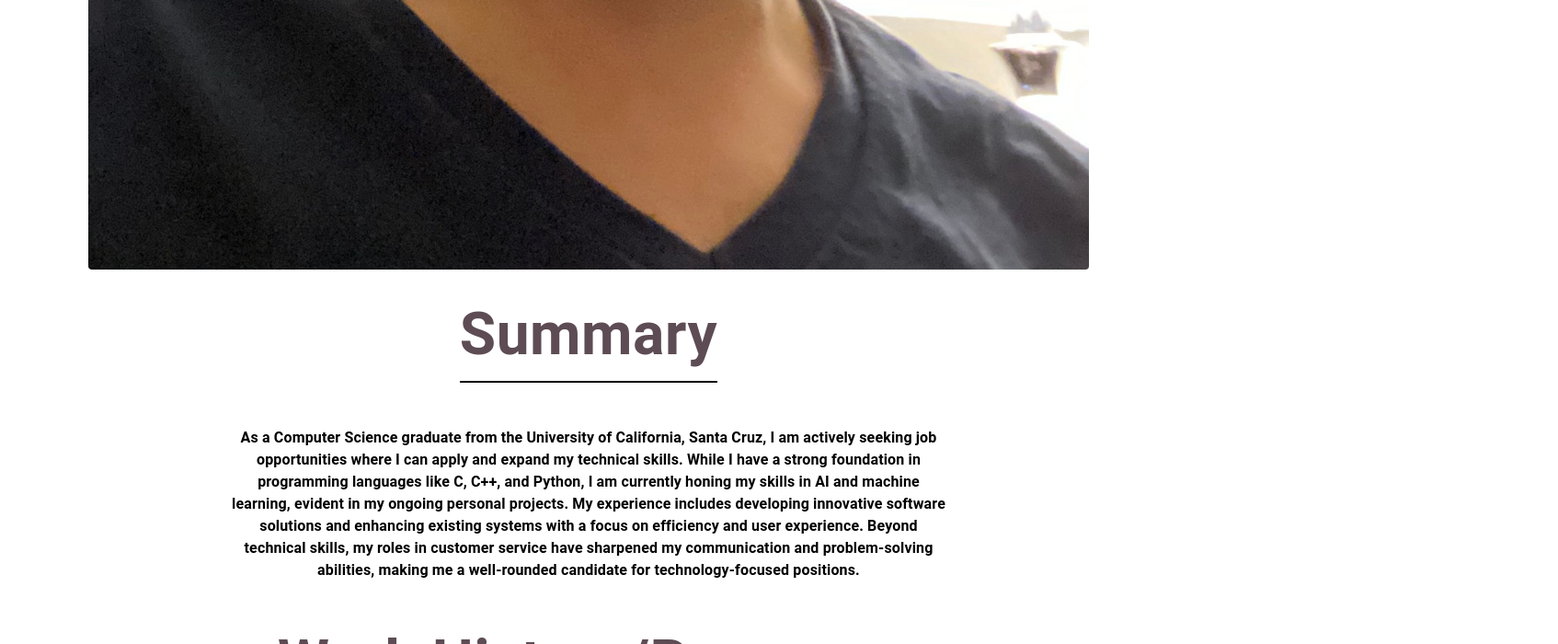
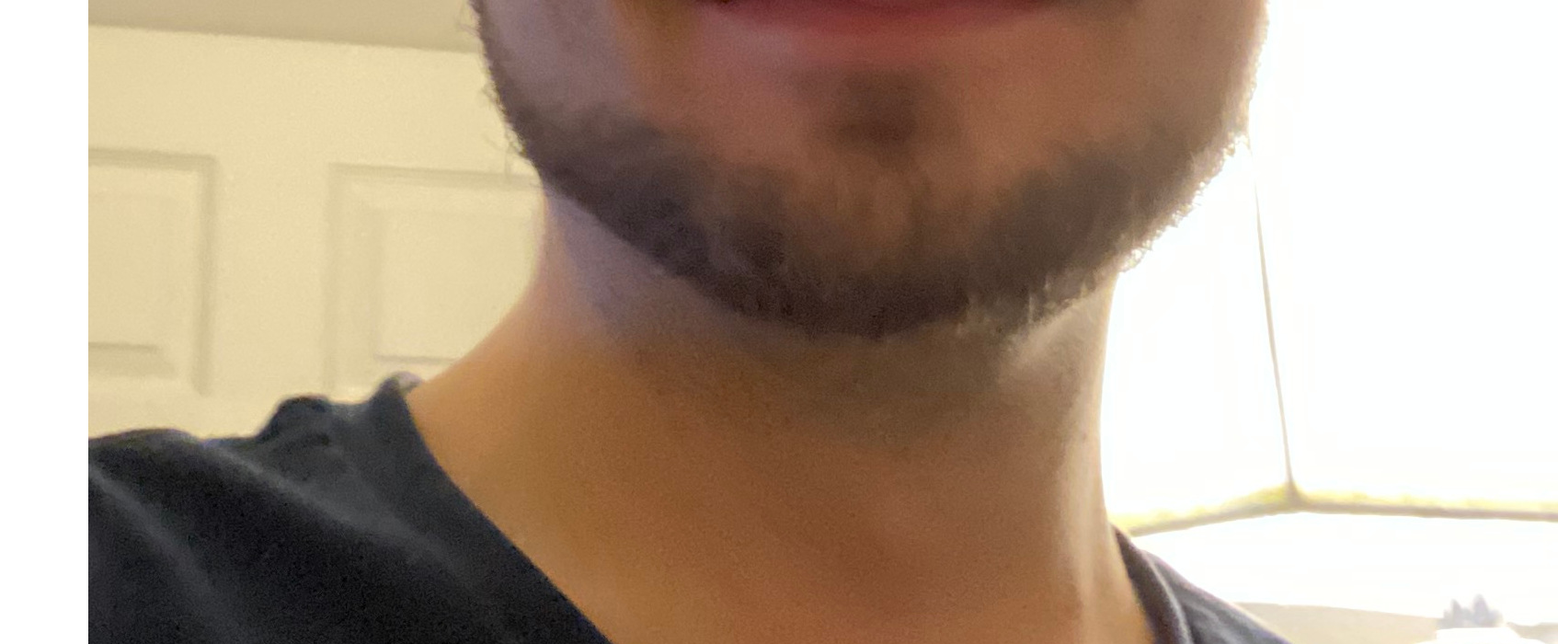
Before and after one commit to Jack-A-Cooper/jack-a-cooper.github.io, a React (Create React App) app in the folder my-app/: page / in a window 1280 px wide. Shown: the part 1666-2366 px from the top of the page at 92% size, 1694 px wide, since content can reach past the window. Built offline with nearby package versions, Linux system fonts and the light colour scheme.

Commit message:
Update Styles.js

```diff
--- a/my-app/src/components/Styles.js
+++ b/my-app/src/components/Styles.js
@@ -27,6 +27,7 @@ export const SectionContainerBox = styled(Box)(({ theme }) => ({
 
 // Container style
 export const ContainerBox = styled(Box)(({ theme }) => ({
+  display: 'flex',
   padding: theme.spacing(2),
   margin: '0 auto',
 }));
@@ -221,13 +222,15 @@ export const StyledButton = styled(Button)(({ theme }) => ({
 
 // Image Grid style
 export const ImageContainer = styled(Paper)(({ theme }) => ({
+  display: 'flex',
   textAlign: 'center',
   color: theme.palette.text.secondary,
 }));
 
 // Image style
 export const StyledImage = styled('img')(({ theme }) => ({
-  width: '100%',
+  display: 'flex',
+  width: 'auto',
   height: 'auto',
   borderRadius: theme.shape.borderRadius,
   backgroundColor: theme.palette.background.paper,
@@ -235,6 +238,7 @@ export const StyledImage = styled('img')(({ theme }) => ({
 
 // Large Image style
 export const LargeStyledImage = styled('img')(({ theme }) => ({
+  display: 'flex',
   width: 'auto',
   height: 'auto',
   maxWidth: '100%',
@@ -250,13 +254,13 @@ export const LargeStyledImage = styled('img')(({ theme }) => ({
   display: 'flex',
   alignItems: 'center',
   justifyContent: 'center',
-  maxWidth: '50%',
 }));
 
 // List and List Item styles
 
 // Styled List
 export const StyledList = styled(List)(({ theme }) => ({
+  display: 'flex',
   backgroundColor: theme.palette.mode === 'dark' ? '#949494' : 'white',
   borderRadius: theme.shape.borderRadius,
   boxShadow: theme.shadows[4],
@@ -267,6 +271,7 @@ export const StyledList = styled(List)(({ theme }) => ({
 
 // Styled List Item
 export const StyledListItem = styled(ListItem)(({ theme }) => ({
+  display: 'flex',
   border: `2px solid ${theme.palette.mode === 'dark' ? '#ABB0B8' : 'black'}`,
   backgroundColor: theme.palette.mode === 'dark' ? '#ABB0B8' : '#ABB0B8',
   borderRadius: theme.shape.borderRadius,
@@ -276,6 +281,7 @@ export const StyledListItem = styled(ListItem)(({ theme }) => ({
 
 // Centered Styled List Item
 export const CenteredStyledListItem = styled(ListItem)(({ theme }) => ({
+  display: 'flex',
   border: `4px solid ${theme.palette.mode === 'dark' ? '#ABB0B8' : '#ABB0B8'}`,
   fontcolor: '#ABB0B8',
   backgroundColor: theme.palette.mode === 'dark' ? '#ABB0B8' : '#ABB0B8',
@@ -288,11 +294,12 @@ export const CenteredStyledListItem = styled(ListItem)(({ theme }) => ({
 
 // Styled List Item Text
 export const StyledListItemText = styled(ListItemText)(({ theme }) => ({
+  display: 'flex',
   color: theme.palette.mode === 'dark' ? '#949494' : theme.palette.background.default,
   '& .MuiListItemText-primary': {
     fontWeight: 600,
   },
-  maxWidth: '85%',
+  maxWidth: '100%',
 }));
 
 // Specific page styles
```
